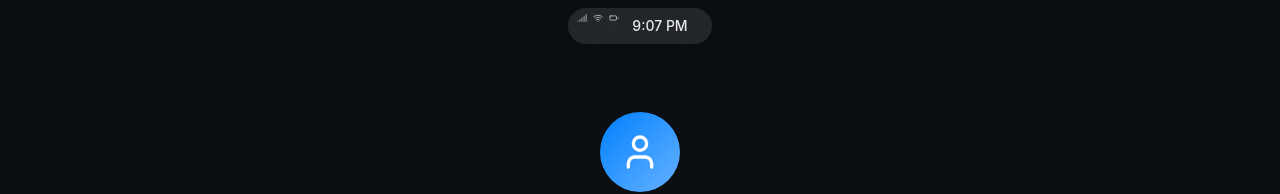
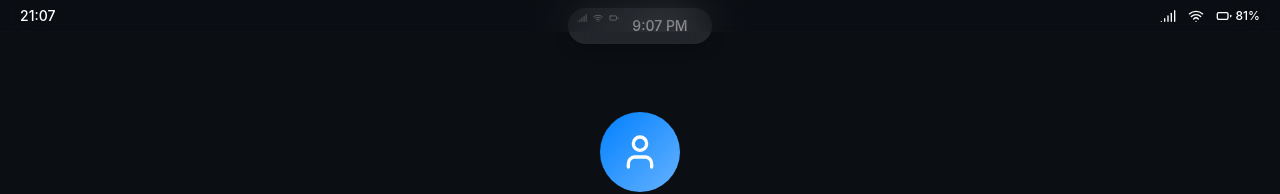
Before and after one commit to pxlcrtiv/mobile-profile-shell, a React (Vite) app: page / in a window 1280 px wide. Shown: the top 194 px of the page. Built offline with nearby package versions, Linux system fonts and the light colour scheme; the HTML template or start-up script is replaced by a standard one.

Commit message:
Update to iOS 26 style status bar with battery percentage functionality

```diff
--- a/src/components/DynamicIsland.tsx
+++ b/src/components/DynamicIsland.tsx
@@ -1,13 +1,28 @@
-import { useState, useEffect } from 'react';
+import React, { useState, useEffect } from 'react';
 import { Battery, Wifi, Signal } from 'lucide-react';
 
 export const DynamicIsland = () => {
   const [isExpanded, setIsExpanded] = useState(false);
   const [currentTime, setCurrentTime] = useState(new Date());
+  const [batteryPercentage, setBatteryPercentage] = useState<number>(Math.floor(Math.random() * 30) + 70); // Same range as StatusBar
 
+  // Update time every second
   useEffect(() => {
     const timer = setInterval(() => setCurrentTime(new Date()), 1000);
     return () => clearInterval(timer);
+  }, []);
+
+  // Simulate battery percentage changes (synchronized with StatusBar)
+  useEffect(() => {
+    const batteryTimer = setInterval(() => {
+      setBatteryPercentage(prev => {
+        const change = Math.floor(Math.random() * 5) - 2; // Random between -2 and +2
+        const newPercentage = Math.max(0, Math.min(100, prev + change));
+        return newPercentage;
+      });
+    }, Math.floor(Math.random() * 30000) + 30000);
+
+    return () => clearInterval(batteryTimer);
   }, []);
 
   const formatTime = (date: Date) => {
@@ -19,18 +34,25 @@ export const DynamicIsland = () => {
     });
   };
 
+  // Determine battery icon color based on percentage
+  const getBatteryColor = () => {
+    if (batteryPercentage < 20) return 'text-destructive';
+    if (batteryPercentage < 40) return 'text-warning';
+    return 'text-white/70';
+  };
+
   // iOS-style status info that will always be visible
   const renderStatusInfo = () => (
-    <div className="absolute left-2 top-1 flex items-center space-x-1.5 text-white/70">
-      <Signal className="w-2.5 h-2.5" />
-      <Wifi className="w-2.5 h-2.5" />
-      <Battery className="w-2.5 h-2.5" />
+    <div className="absolute left-2 top-1 flex items-center space-x-1.5">
+      <Signal className="w-2.5 h-2.5 text-white/70" />
+      <Wifi className="w-2.5 h-2.5 text-white/70" />
+      <Battery className={`w-2.5 h-2.5 ${getBatteryColor()}`} />
     </div>
   );
 
   return (
     <div
-      className={`dynamic-island cursor-pointer transition-all duration-300 z-20 ${
+      className={`dynamic-island cursor-pointer transition-all duration-300 z-10 ${ // Lower z-index than status bar
         isExpanded ? 'w-64 h-20' : 'w-36 h-9'
       }`}
       onClick={() => setIsExpanded(!isExpanded)}
@@ -43,8 +65,8 @@ export const DynamicIsland = () => {
             <div className="text-xs text-white/70">Now Playing</div>
             <div className="text-sm font-medium">Portfolio Music</div>
           </div>
-          <div className="flex items-center space-x-1 text-white/70">
-            <span className="text-xs">87%</span>
+          <div className="flex items-center space-x-1">
+            <span className={`text-xs ${getBatteryColor()}`}>{batteryPercentage}%</span>
           </div>
         </div>
       ) : (
--- a/src/components/StatusBar.tsx
+++ b/src/components/StatusBar.tsx
@@ -1,34 +1,60 @@
-import { useState, useEffect } from 'react';
+import React, { useState, useEffect } from 'react';
 import { Wifi, Battery, Signal } from 'lucide-react';
 
+// Add missing imports and implement simulated battery percentage
 export const StatusBar = () => {
   const [currentTime, setCurrentTime] = useState(new Date());
+  const [batteryPercentage, setBatteryPercentage] = useState<number>(Math.floor(Math.random() * 30) + 70); // Random between 70-99%
 
+  // Update time every second
   useEffect(() => {
     const timer = setInterval(() => setCurrentTime(new Date()), 1000);
     return () => clearInterval(timer);
   }, []);
 
+  // Simulate battery percentage changes
+  useEffect(() => {
+    // Randomly update battery percentage every 30-60 seconds
+    const batteryTimer = setInterval(() => {
+      setBatteryPercentage(prev => {
+        const change = Math.floor(Math.random() * 5) - 2; // Random between -2 and +2
+        const newPercentage = Math.max(0, Math.min(100, prev + change));
+        return newPercentage;
+      });
+    }, Math.floor(Math.random() * 30000) + 30000);
+
+    return () => clearInterval(batteryTimer);
+  }, []);
+
+  // Format time in 24-hour format for iOS style
   const formatTime = (date: Date) => {
     return date.toLocaleTimeString('en-US', {
-      hour: 'numeric',
+      hour: '2-digit',
       minute: '2-digit',
       hour12: false
     });
   };
 
+  // Determine battery icon color based on percentage
+  const getBatteryColor = () => {
+    if (batteryPercentage < 20) return 'text-destructive';
+    if (batteryPercentage < 40) return 'text-warning';
+    return 'text-white';
+  };
+
   return (
-    <div className="status-bar fixed top-0 left-0 right-0 h-6 bg-transparent z-10 flex items-center justify-between px-4 opacity-0">
-      <div className="flex items-center space-x-1 text-sm font-medium text-white/70">
+    // Update status bar styling to match iOS 26 - increase height, add blur, improve positioning
+    <div className="status-bar fixed top-0 left-0 right-0 h-8 bg-transparent z-20 flex items-center justify-between px-5">
+      <div className="flex items-center space-x-1 text-sm font-medium text-white">
         <span>{formatTime(currentTime)}</span>
       </div>
 
-      <div className="flex items-center space-x-2 text-white/70">
-        <Signal className="w-3 h-3" />
-        <Wifi className="w-3 h-3" />
+      <div className="flex items-center space-x-3 text-white">
+        <Signal className="w-4 h-4" />
+        <Wifi className="w-4 h-4" />
         <div className="flex items-center space-x-1">
-          <Battery className="w-3 h-3" />
-          <span className="text-xs">87%</span>
+          <Battery className={`w-4 h-4 ${getBatteryColor()}`} />
+          <span className="text-xs font-medium">{batteryPercentage}%</span>
         </div>
       </div>
     </div>
--- a/src/index.css
+++ b/src/index.css
@@ -155,11 +155,14 @@
   }
 
   /* iOS-style minimal status bar that doesn't interfere with Dynamic Island */
+  /* iOS-style minimal status bar that matches iOS 26 design */
   .status-bar {
-    @apply fixed top-0 left-0 right-0 z-10 flex items-center justify-between px-4;
+    @apply fixed top-0 left-0 right-0 z-20 flex items-center justify-between px-5 h-8;
     background: transparent;
     backdrop-filter: blur(20px);
     border-bottom: 1px solid hsl(var(--border) / 0.1);
+    color: white;
+    font-family: -apple-system, BlinkMacSystemFont, 'SF Pro Text', sans-serif;
   }
 
   .app-grid {
```
